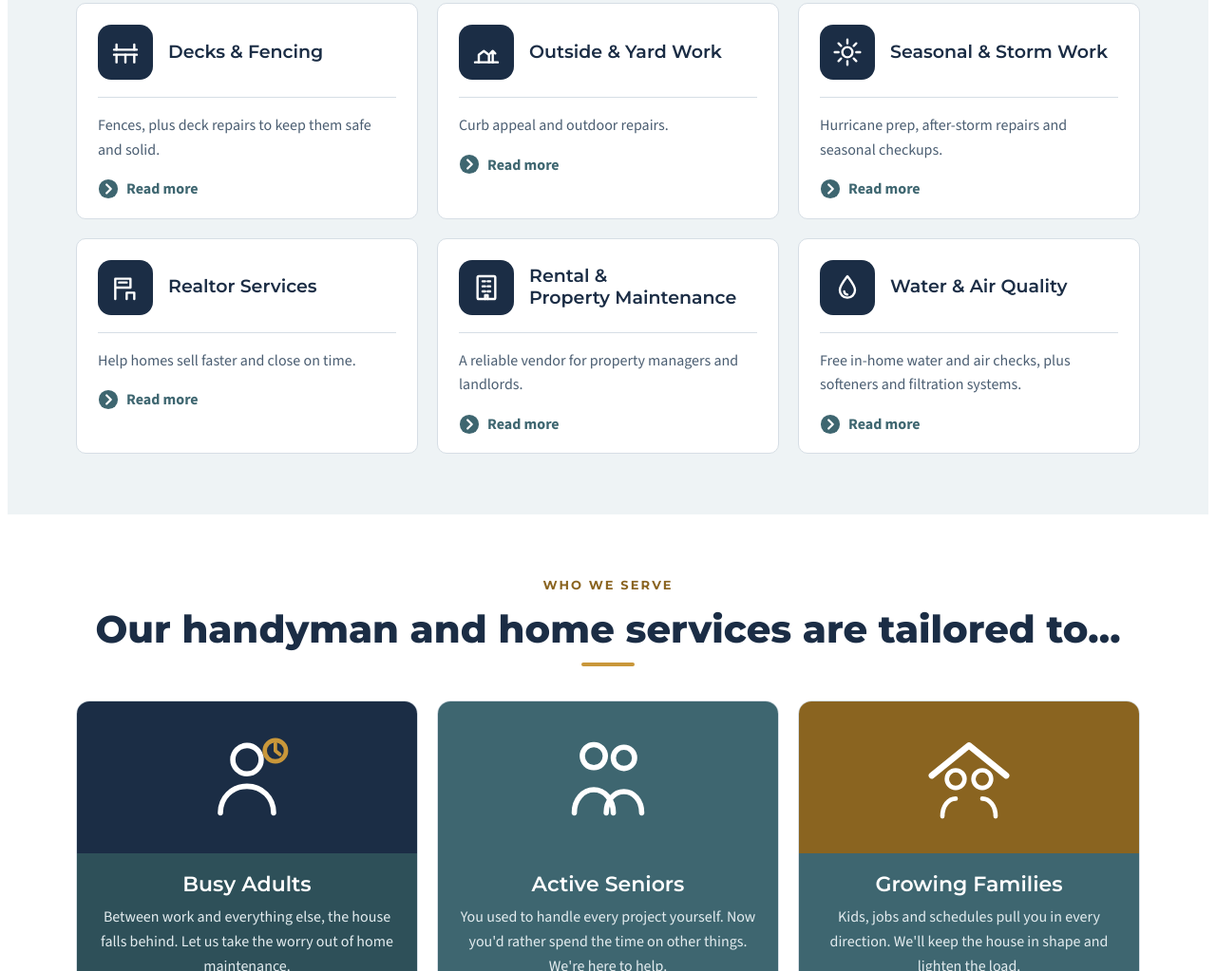
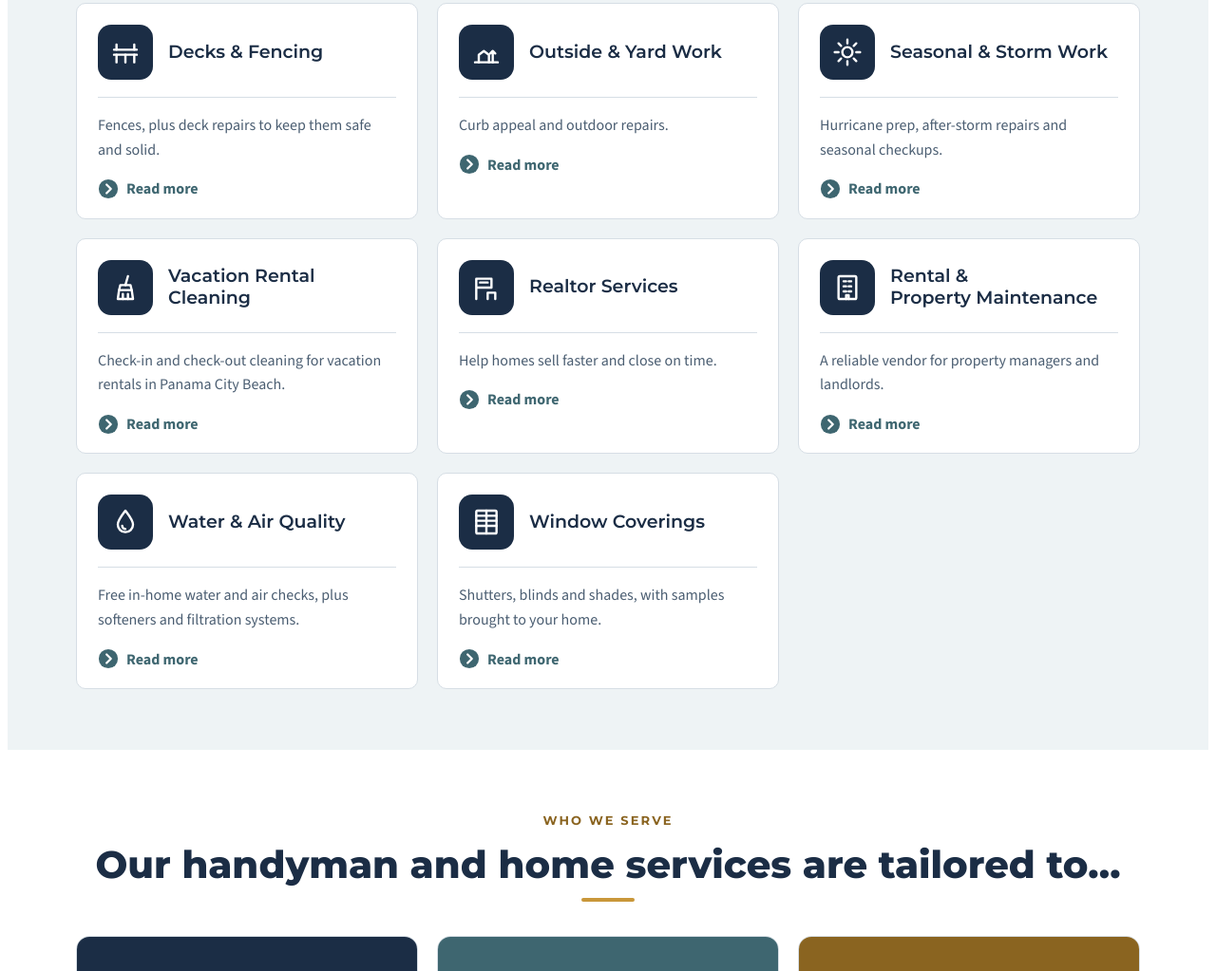
Before and after one commit to mainsailhome/mainsail-website, a plain HTML site: page index.html in a window 1280 px wide. Shown: the part 2832-3855 px from the top of the page at 95% size. Drawn offline with nearby package versions, Linux system fonts and the light colour scheme.

Commit message:
Add files via upload

```diff
--- a/index.html
+++ b/index.html
@@ -398,6 +398,7 @@ footer { background: var(--bg); padding-block: 52px 0; padding-left: max(16px, e
             <li><a href="#holiday">Holiday Lighting &amp; Decor</a></li>
             <li><a href="#realtor">Realtor Services</a></li>
             <li><a href="#rental">Rental &amp; Property Maintenance</a></li>
+            <li><a href="#str-cleaning">Vacation Rental Cleaning</a></li>
           </ul>
         </li>
         <li class="dd" data-group="senior">
@@ -527,7 +528,7 @@ footer { background: var(--bg); padding-block: 52px 0; padding-left: max(16px, e
         <div class="stamp"><svg aria-hidden="true"><use href="#mark"></use></svg></div>
       </div>
       <div class="intro-list">
-        <div class="head"><span class="eyebrow">Our services</span><h2>Everything your home needs, inside and out</h2></div>
+        <div class="head"><span class="eyebrow">How we help</span><h2>Everything your home needs, inside and out</h2></div>
         <div class="head" style="gap: 6px"><h3><a href="#handyman-services">Handyman &amp; home repair</a></h3><p>From a sticking door to a full punch list, Mainsail keeps your home working and looking its best.</p></div>
         <div class="head" style="gap: 6px"><h3><a href="#senior-services">Senior home modifications</a></h3><p>Safety and accessibility changes that help seniors stay in the homes they love.</p></div>
         <div class="head" style="gap: 6px"><h3><a href="#kitchen">Kitchen cabinet updates</a></h3><p>New Shaker-style cabinets, countertops, backsplash and hardware, without gutting the room. Samples brought to your door.</p></div>
@@ -972,7 +973,7 @@ footer { background: var(--bg); padding-block: 52px 0; padding-left: max(16px, e
       <p>Mainsail Home &amp; Property Services helps busy adults, families and seniors keep their homes safe and worry-free with handyman repairs, painting, kitchen cabinet updates, senior home modifications, maintenance plans, rental make-readies, water treatment and air quality services.</p>
       <p style="font-weight: 700; color: var(--fg)">850-250-2925 • kevin@mainsailhomeservices.com</p>
     </div>
-    <div class="foot-col"><h4>Handyman</h4><div class="rule"></div><a href="#handyman-repair">Home repair</a><a href="#kitchen">Kitchen cabinet updates</a><a href="#bath">Bathroom remodels</a><a href="#flooring">Flooring</a><a href="#painting">Painting</a><a href="#decks">Decks &amp; fencing</a><a href="#outdoor">Outside &amp; yard</a><a href="#seasonal">Seasonal &amp; storm</a><a href="#holiday">Holiday lighting</a><a href="#window-coverings">Window coverings</a></div>
+    <div class="foot-col"><h4>Handyman</h4><div class="rule"></div><a href="#handyman-repair">Home repair</a><a href="#kitchen">Kitchen cabinet updates</a><a href="#bath">Bathroom remodels</a><a href="#flooring">Flooring</a><a href="#painting">Painting</a><a href="#decks">Decks &amp; fencing</a><a href="#outdoor">Outside &amp; yard</a><a href="#seasonal">Seasonal &amp; storm</a><a href="#holiday">Holiday lighting</a><a href="#window-coverings">Window coverings</a><a href="#str-cleaning">Vacation rental cleaning</a></div>
     <div class="foot-col"><h4>Seniors &amp; plans</h4><div class="rule"></div><a href="#aging-in-place">Aging in place</a><a href="#safety-walkthrough">Safety walk-through</a><a href="#safety-checklist">Safety checklist</a><a href="#families">Families</a><a href="#maintenance-plans">Maintenance plans</a><a href="#water-treatment">Water &amp; air quality</a></div>
     <div class="foot-col"><h4>Welcome to Mainsail</h4><div class="rule"></div><a href="#about-mainsail">About Mainsail</a><a href="#property-managers">Property managers</a><a href="#service-area">Service area</a><a href="#faqs">FAQs</a><a href="#blog">Blog</a><a href="#contact">Contact</a></div>
   </div>
@@ -994,6 +995,8 @@ footer { background: var(--bg); padding-block: 52px 0; padding-left: max(16px, e
     outdoor: '<path d="M3 20h18"></path><path d="M6 20v-6l4-3 4 3v6"></path><path d="M17 20v-9M15 13l2-2 2 2"></path>',
     seasonal: '<circle cx="12" cy="12" r="4"></circle><path d="M12 2v3M12 19v3M2 12h3M19 12h3M5 5l2 2M17 17l2 2M5 19l2-2M17 7l2-2"></path>',
     realtor: '<path d="M4 21V5M4 5h12v7H4"></path><path d="M7 8h6"></path><path d="M13 21v-5h6v5"></path>',
+    clean: '<path d="M14 3l-2 7"></path><path d="M8 10h8l1 4H7z"></path><path d="M7 14l-1 7h12l-1-7"></path><path d="M10 17v4M14 17v4"></path>',
+    window: '<rect x="4" y="3" width="16" height="18" rx="1"></rect><path d="M12 3v18M4 7h16M4 11h16M4 15h16"></path>',
     water: '<path d="M12 3c3 4 6 7.5 6 11a6 6 0 0 1-12 0c0-3.5 3-7 6-11z"></path><path d="M9.5 15a2.5 2.5 0 0 0 2.5 2.5"></path>',
     rental: '<rect x="5" y="3" width="14" height="18" rx="1"></rect><path d="M9 7h2M13 7h2M9 11h2M13 11h2M9 15h2M13 15h2M11 21v-3h2v3"></path>',
     floor: '<rect x="3" y="3" width="18" height="18" rx="1"></rect><path d="M3 9h18M3 15h18M10 3v6M15 9v6M8 15v6M17 15v6"></path>',
@@ -1061,6 +1064,12 @@ footer { background: var(--bg); padding-block: 52px 0; padding-left: max(16px, e
       included: ['Roofline and gutter lights', 'Tree and bush wrapping', 'Wreaths, garland and bows', 'Yard displays and inflatables', 'Indoor tree and decor setup', 'Timers and plug-in setup', 'Retrieving bins from the attic or garage', 'Takedown and labeled storage'],
       notes: ['Book by early December for the best install dates.', 'We use your lights and decorations, or we can pick up what you need.', 'Rentals and storefronts welcome.', 'We only plug into existing outdoor outlets. Any electrical work is referred to a licensed electrician.'],
       related: ['seasonal', 'outdoor', 'todo-list'] },
+    { id: 'str-cleaning', icon: 'clean', title: 'Vacation Rental Cleaning', short: 'Check-in and check-out cleaning for vacation rentals in Panama City Beach.',
+      lede: 'Spotless, guest-ready vacation rentals in Panama City Beach, cleaned between every check-out and check-in.',
+      body: ['Guests expect a fresh, sand-free rental the moment they walk in, and cleanliness is the first thing they mention in reviews. Back-to-back bookings leave little time between check-out and the next arrival.', 'Mainsail cleans your rental top to bottom after every check-out, resets it for the next guest and sends you photos when it is ready. We currently serve vacation rentals in Panama City Beach.'],
+      included: ['Check-out and check-in turnover cleaning', 'Deep cleaning of kitchens and bathrooms', 'Fresh linens, bed making and towel setup', 'Sand, floors, baseboards and patio sweep-out', 'Trash removal and dishes put away', 'Restocking toiletries, paper goods and supplies', 'Move-in, move-out and seasonal deep cleans', 'Photo report after every clean'],
+      notes: ['Currently serving vacation rentals in Panama City Beach.', 'Ask about recurring cleaning schedules for owners and property managers.', 'Spot a broken item during a clean? We let you know with photos.'],
+      related: ['rental', 'seasonal', 'handyman-repair'] },
     { id: 'realtor', icon: 'realtor', title: 'Realtor Services', short: 'Help homes sell faster and close on time.',
       lede: 'Pre-listing repairs and inspection fix lists, done fast so your closing stays on schedule.',
       body: ['Small defects cost sellers money at the negotiating table. A quick round of repairs, paint and cleanup before listing helps a home show better and sell faster.', 'After inspection, send us the repair list and we will price it and get it done on your timeline.'],
@@ -1073,7 +1082,8 @@ footer { background: var(--bg); padding-block: 52px 0; padding-left: max(16px, e
       included: ['Unit turnovers and make-readies', 'Wall patching and touch-up paint', 'Blinds, locks and hardware swaps', 'Work orders with 24-hour quotes', 'Seasonal unit inspections', 'Junk and debris haul-off'],
       notes: ['W-9 provided for your vendor file.', 'See our For Property Managers page for vendor setup.'],
       related: ['handyman-repair', 'outdoor', 'realtor'] },
-    { id: 'water-air', link: '#water-treatment', icon: 'water', title: 'Water & Air Quality', short: 'Free in-home water and air checks, plus softeners and filtration systems.', lede: '', body: [], included: [], notes: [], related: [] }
+    { id: 'water-air', link: '#water-treatment', icon: 'water', title: 'Water & Air Quality', short: 'Free in-home water and air checks, plus softeners and filtration systems.', lede: '', body: [], included: [], notes: [], related: [] },
+    { id: 'window-card', link: '#window-coverings', icon: 'window', title: 'Window Coverings', short: 'Shutters, blinds and shades, with samples brought to your home.', lede: '', body: [], included: [], notes: [], related: [] }
   ];
   var POSTS = [
     { id: 'post-hurricane', art: 'a', title: 'Hurricane Prep for Emerald Coast Homes: A Simple Checklist', date: 'October 2026', excerpt: 'A little work before storm season can save thousands in repairs. Here’s where to start.',
```
